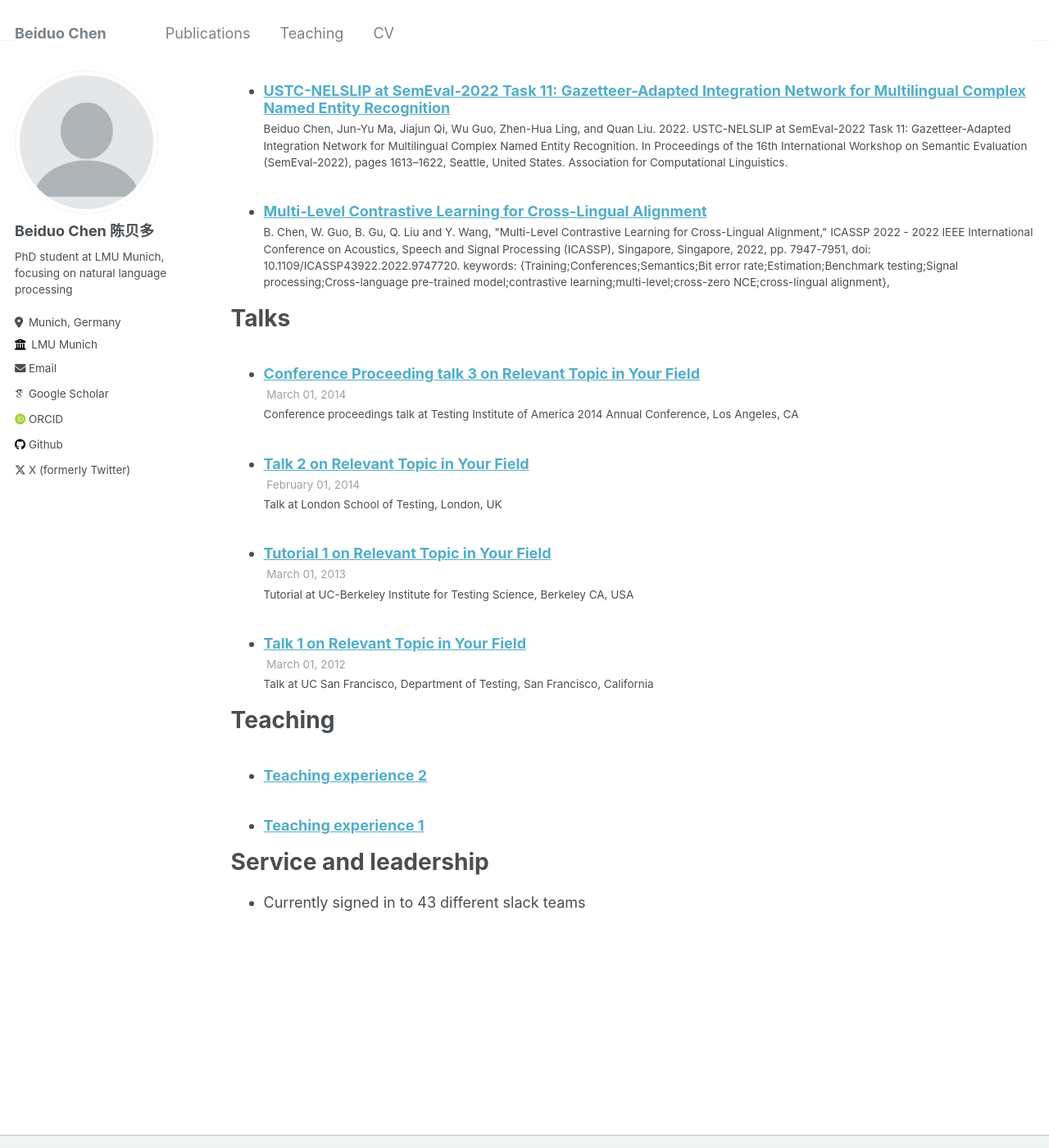
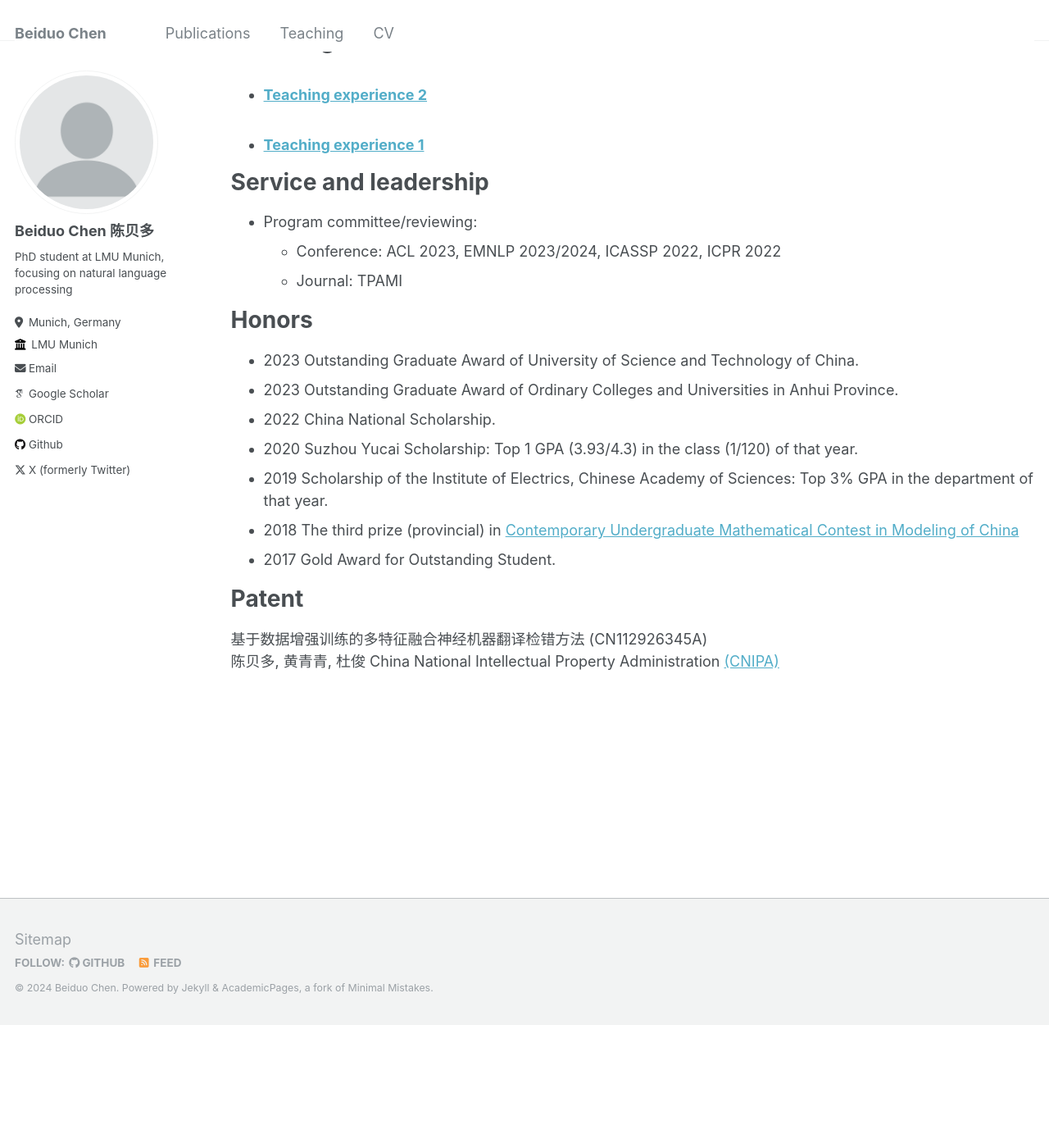
Before and after one commit to Mckysse/mckysse.github.io, a Jekyll site: the page built from _pages/cv.md, in a window 1280 px wide and 1400 px high, scrolled down 1417 px. Shown: the whole window at 82% size. Built offline with Jekyll 4.4.1, drawn with Linux system fonts in a browser that asks for light colours; some web fonts are replaced; after the commit the page ends 2668 px from its top, so only the background shows below that; some of the changed text lies outside the part shown.

Commit message:
Update cv.md

```diff
--- a/_pages/cv.md
+++ b/_pages/cv.md
@@ -11,35 +11,35 @@
 
 Education
 ======
-* Ph.D in Version Control Theory, GitHub University, 2018 (expected)
-* M.S. in Jekyll, GitHub University, 2014
-* B.S. in GitHub, GitHub University, 2012
+* Ph.D Candidate in Natural Language Processing, Ludwig-Maximilians-Universität München, 2024 - 2027 (expected)
+* Master of Engineering in Information and Communication Engineering, University of Science and Technology of China, 2020 - 2023
+* Bachelor of Engineering in Electronic and Information Engineering, University of Science and Technology of China, 2016 - 2020
 
 Work experience
 ======
-* Spring 2024: Academic Pages Collaborator
-  * Github University
-  * Duties includes: Updates and improvements to template
-  * Supervisor: The Users
+* June 2022 - January 2023: Research intern
+  * [Microsoft Research Asia](https://www.microsoft.com/en-us/research/lab/microsoft-research-asia/), Beijing, China
+  * Research at the natural language computing group, focus on pre-training methods based on ELECTRA.
+  * Supervisor: [Shaohan Huang](https://www.microsoft.com/en-us/research/people/shaohanh/)
 
-* Fall 2015: Research Assistant
-  * Github University
-  * Duties included: Merging pull requests
-  * Supervisor: Professor Hub
+* June 2021 - March 2022: Research intern
+  * [iFLYTEK Research](https://www.iflytek.com/index.html), Hefei, China
+  * Research at the state key laboratory of cognitive intelligence, focus on multilinguality.
+  * Supervisor: [Quan Liu](http://staff.ustc.edu.cn/~quanliu/)
 
-* Summer 2015: Research Assistant
+<!-- * Summer 2015: Research Assistant
   * Github University
   * Duties included: Tagging issues
-  * Supervisor: Professor Git
+  * Supervisor: Professor Git -->
 
-Skills
+<!-- Skills
 ======
 * Skill 1
 * Skill 2
   * Sub-skill 2.1
   * Sub-skill 2.2
   * Sub-skill 2.3
-* Skill 3
+* Skill 3 -->
 
 Publications
 ======
@@ -47,11 +47,11 @@
     {% include archive-single-cv.html %}
   {% endfor %}</ul>
 
-Talks
+<!-- Talks
 ======
   <ul>{% for post in site.talks reversed %}
     {% include archive-single-talk-cv.html  %}
-  {% endfor %}</ul>
+  {% endfor %}</ul> -->
 
 Teaching
 ======
@@ -59,6 +59,26 @@
     {% include archive-single-cv.html %}
   {% endfor %}</ul>
 
+
 Service and leadership
 ======
-* Currently signed in to 43 different slack teams
+* Program committee/reviewing:
+    * Conference: ACL 2023, EMNLP 2023/2024, ICASSP 2022, ICPR 2022
+    * Journal: TPAMI
+
+
+Honors
+======
+* 2023 Outstanding Graduate Award of University of Science and Technology of China.
+* 2023 Outstanding Graduate Award of Ordinary Colleges and Universities in Anhui Province.
+* 2022 China National Scholarship.
+* 2020 Suzhou Yucai Scholarship: Top 1 GPA (3.93/4.3) in the class (1/120) of that year.
+* 2019 Scholarship of the Institute of Electrics, Chinese Academy of Sciences: Top 3% GPA in the department of that year.
+* 2018 The third prize (provincial) in [Contemporary Undergraduate Mathematical Contest in Modeling of China](http://www.mcm.edu.cn/)
+* 2017 Gold Award for Outstanding Student.
+
+Patent
+======
+基于数据增强训练的多特征融合神经机器翻译检错方法 (CN112926345A)<br>
+陈贝多, 黄青青, 杜俊
+China National Intellectual Property Administration [(CNIPA)](http://www.cnipa.gov.cn/)
```
